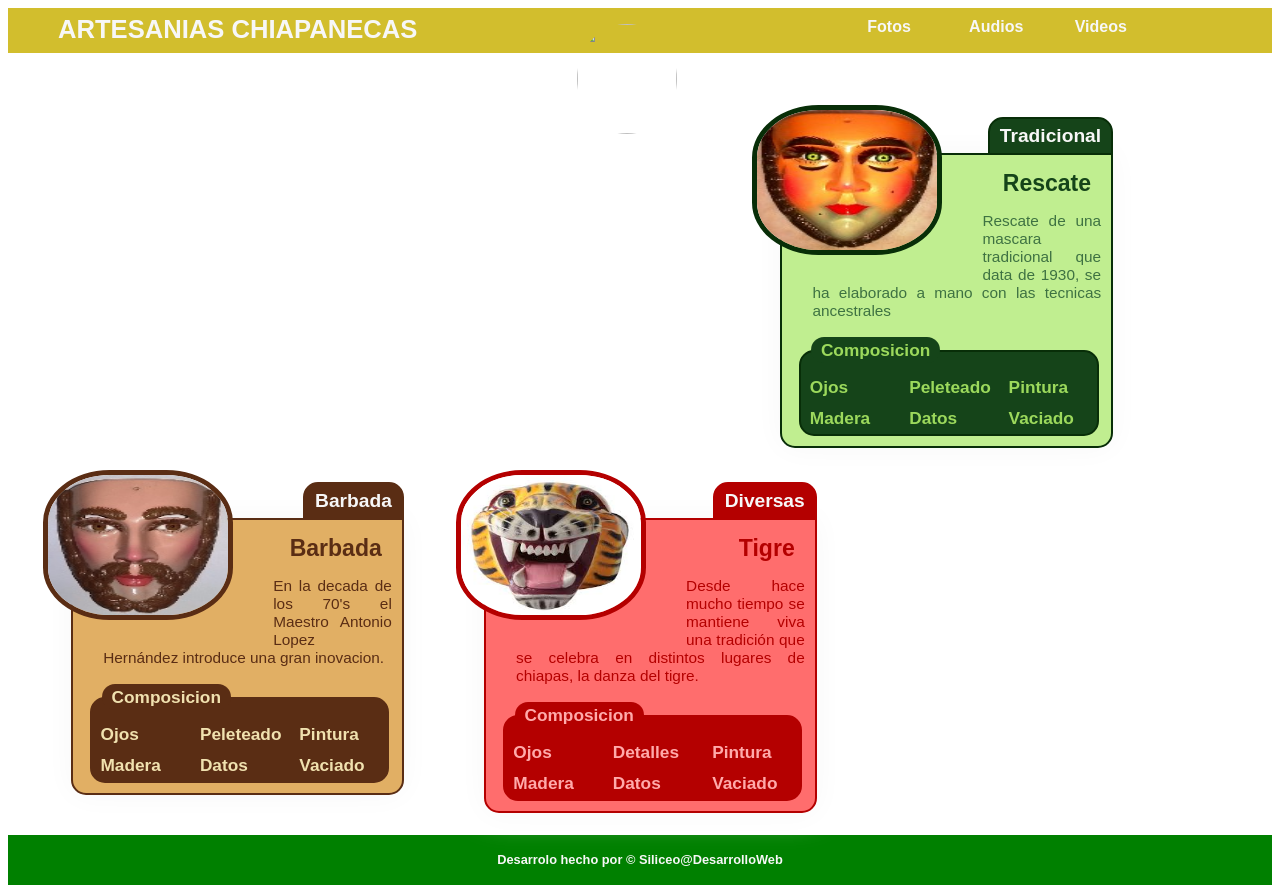
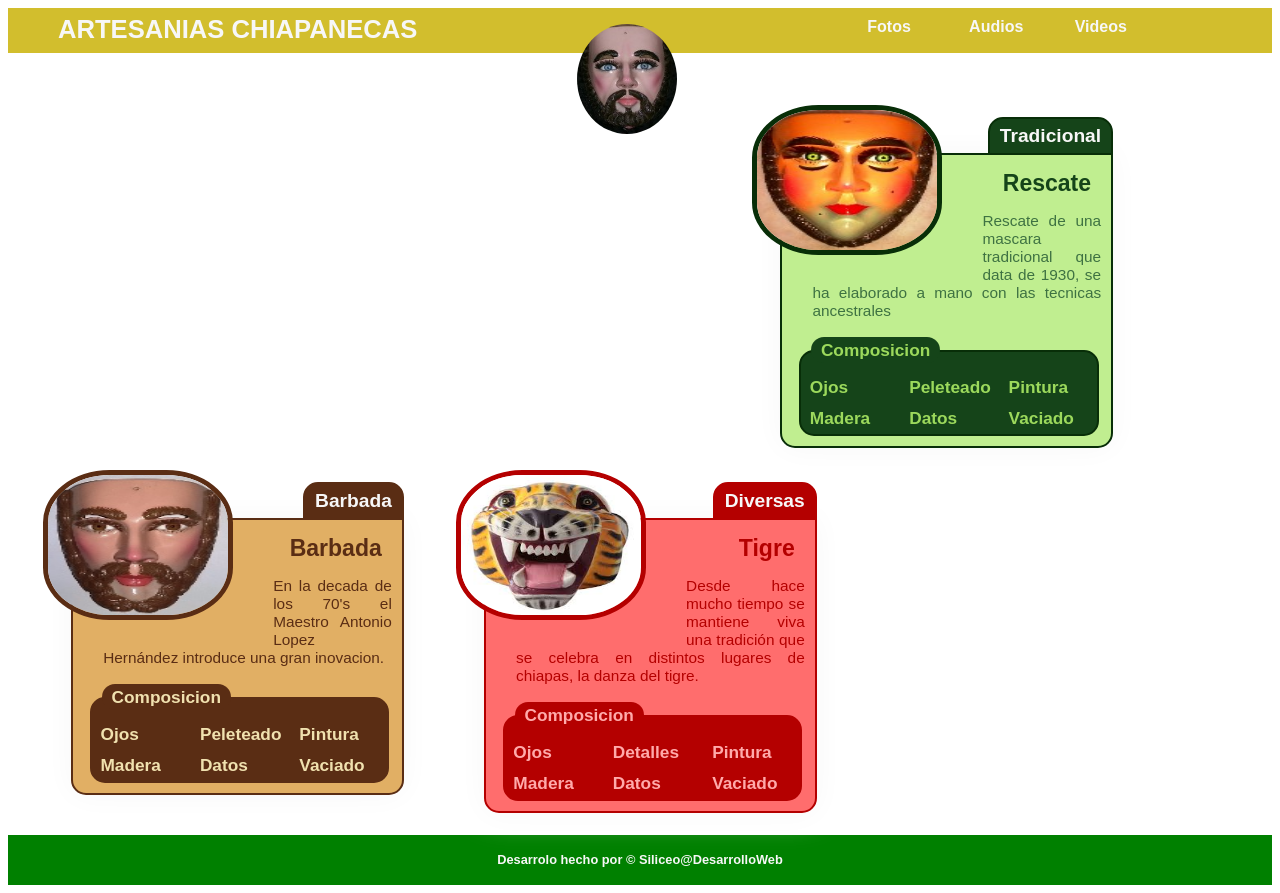
Before and after one commit to usiliceo/module2solution, a plain HTML site: page index.html in a window 1280 px wide. Drawn offline with Linux system fonts and the light colour scheme.

Commit message:
Update index.html

```diff
--- a/index.html
+++ b/index.html
@@ -10,7 +10,7 @@
 
 <body>
 	<header><h1>ARTESANIAS CHIAPANECAS</h1>
-		<figure> <img src="IMG/logo.jpg" alt="">
+		<figure> <img src="logo.jpg" alt="">
 		</figure>
 		<nav>
 			<ul>
```
